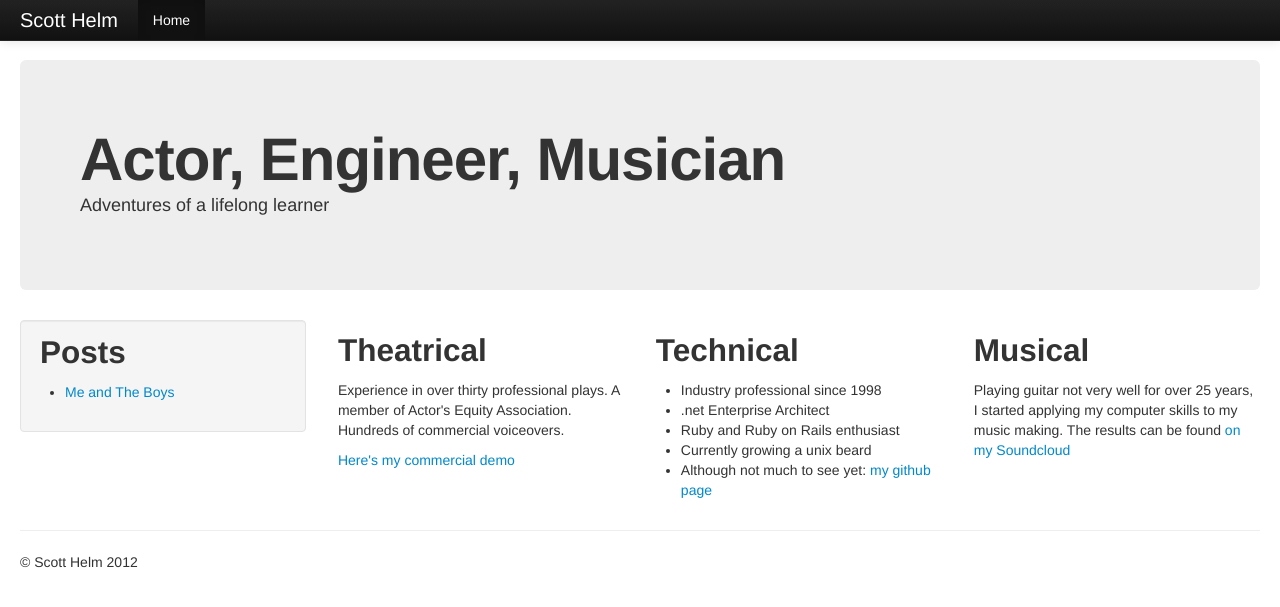
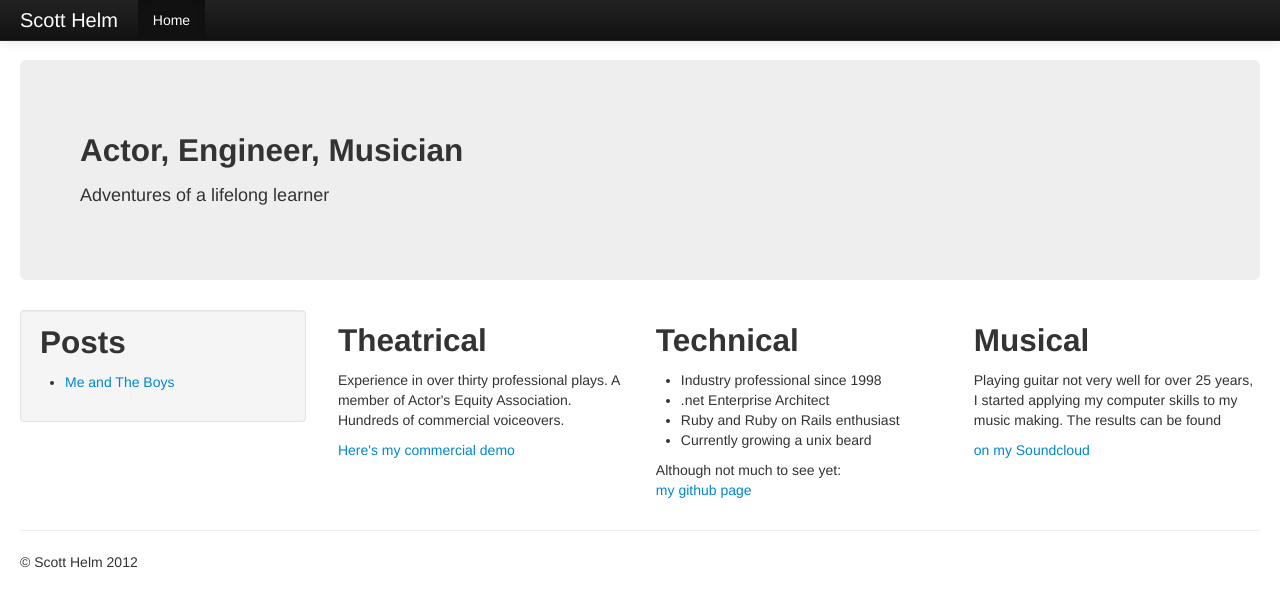
Before and after one commit to scotthelm/scotthelm.github.com.raw, a Jekyll site: the page built from index.html, in a window 1280 px wide. Shown: the top 607 px of the page. Built offline with Jekyll 4.4.1, drawn with Linux system fonts in a browser that asks for light colours; nearby versions of some CDN libraries.

Commit message:
changes homepage

```diff
--- a/index.html
+++ b/index.html
@@ -3,7 +3,7 @@ layout: base
 title: "Scott Helm: Actor, Engineer, Lifelong Learner"
 ---
 <div class="hero-unit">
-  <h1>Actor, Engineer, Musician</h1>
+  <h2>Actor, Engineer, Musician</h3>
   <p>Adventures of a lifelong learner</p>
 </div>
 <div class="row-fluid">
@@ -35,15 +35,19 @@ title: "Scott Helm: Actor, Engineer, Lifelong Learner"
         <li>.net Enterprise Architect</li>
         <li>Ruby and Ruby on Rails enthusiast</li>
         <li>Currently growing a unix beard</li>
-        <li>Although not much to see yet: <a href="https://github.com/scotthelm">my github page</a>
       </ul>
     </p>
-
+    <p>
+      Although not much to see yet:<br/>
+      <a href="https://github.com/scotthelm">my github page</a>
+    </p>
   </div>
   <div class="span3">
     <h2>Musical</h2>
     <p>Playing guitar not very well for over 25 years, I started applying my
     computer skills to my music making. The results can be found
-    <a href="http://soundcloud.com/plasticide">on my Soundcloud</a>
+    <p>
+      <a href="http://soundcloud.com/plasticide">on my Soundcloud</a>
+    </p>
   </div>
 </div>
```
